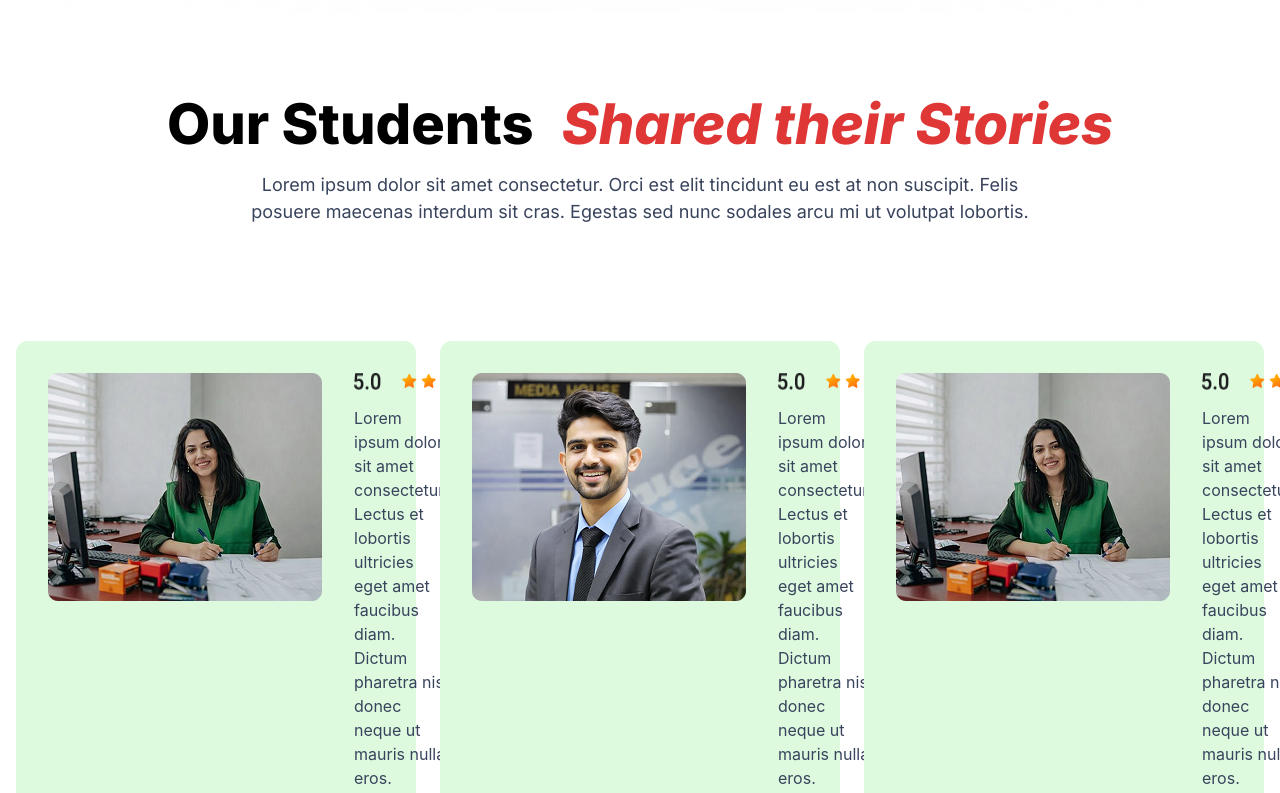
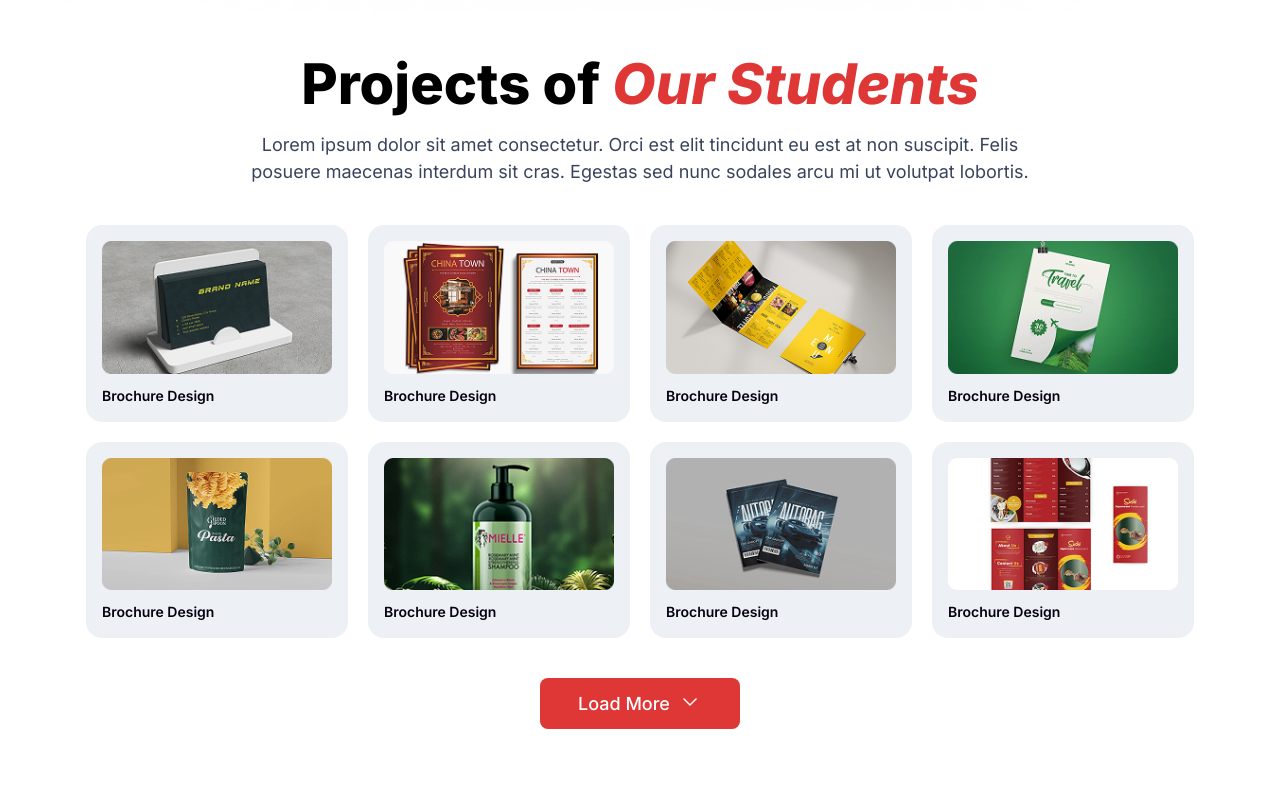
Before and after one commit to Dipokdas347250/web-gd, a website built with Vite: page index.html in a window 1280 px wide. Shown: the part 3983-4776 px from the top of the page. Built offline with nearby package versions, Linux system fonts and the light colour scheme; files whose address does not match are found by name.

Commit message:
border animation done and res

```diff
--- a/index.html
+++ b/index.html
@@ -678,7 +678,7 @@
 
   <!-- Hanif vai Our Students start -->
 
-  <!-- <section id="student" class="py-10 lg:py-10">
+  <section id="student" class="py-10 lg:py-10">
     <div class="container mx-auto px-4">
       <div class="text-center">
         <h1 class="font-inter text-3xl sm:text-4xl lg:text-[56px] font-extrabold text-black ">
@@ -753,13 +753,13 @@
 
       </div>
     </div>
-  </section> -->
+  </section>
 
   <!-- Hanif vai Our Students end -->
 
   <!-- Hanif vai Shared their Stories start -->
 
-  <section id="hanif-vai-shared-their-stories" class="py-10 lg:py-20 px-4">
+  <!-- <section id="hanif-vai-shared-their-stories" class="py-10 lg:py-20 px-4">
     <div class="text-center">
       <h1 class="font-inter text-3xl sm:text-4xl lg:text-[56px] font-extrabold text-black">
         Our Students
@@ -845,7 +845,7 @@
       <div class="w-8 h-2 bg-[#FFF3F3] rounded-2xl"></div>
       <div class="w-8 h-2 bg-[#FFF3F3] rounded-2xl"></div>
     </div>
-  </section>
+  </section> -->
 
   <!-- Hanif vai Shared their Stories end -->
 
```
